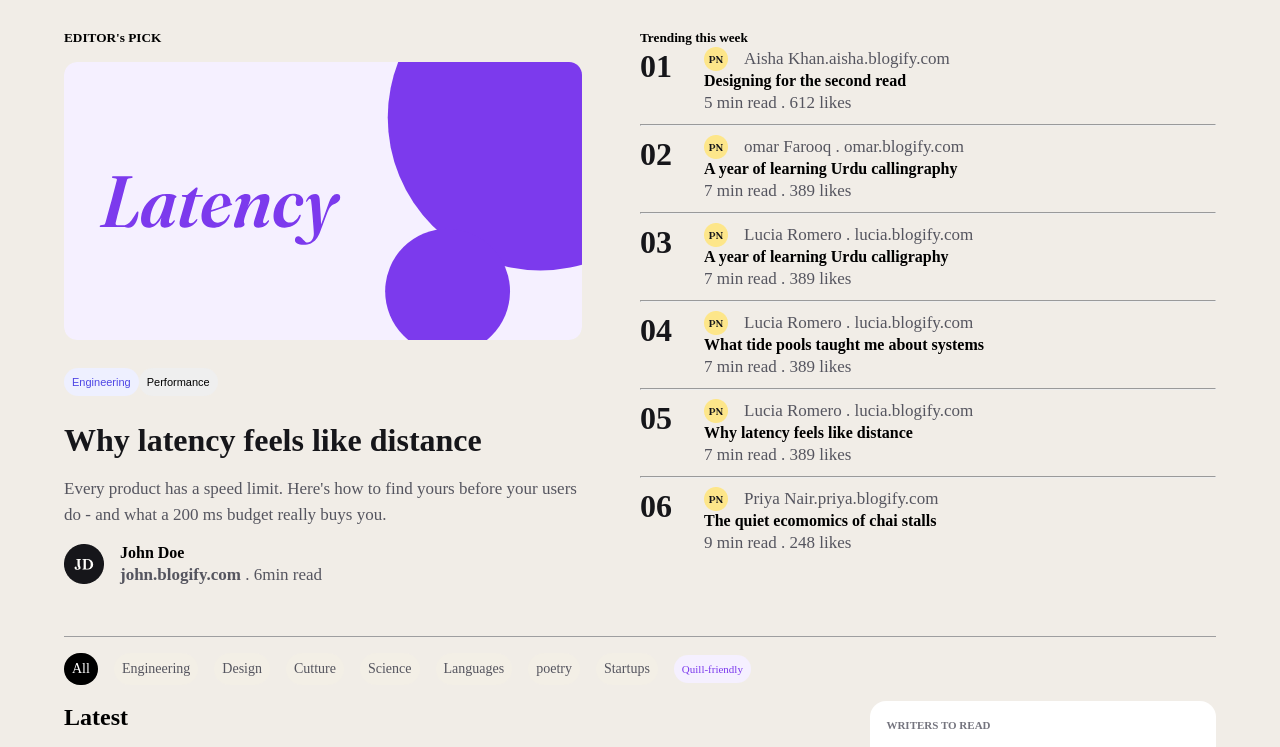
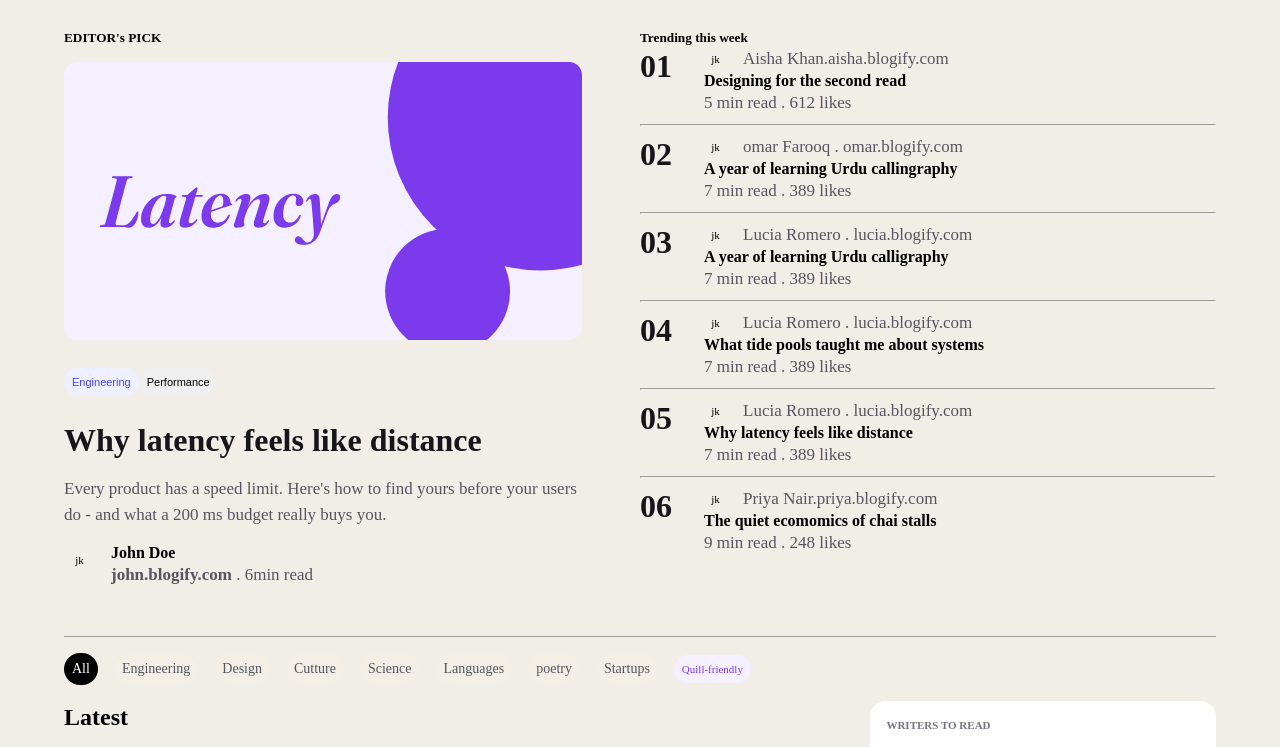
Before and after one commit to sahiba2503/currentProject, a React (Vite) app in the folder vite-project/: page / in a window 1280 px wide. Shown: the part 480-1227 px from the top of the page. Built offline with nearby package versions, Linux system fonts and the light colour scheme.

Commit message:
update logos

```diff
--- a/vite-project/src/component/Latency.jsx
+++ b/vite-project/src/component/Latency.jsx
@@ -1,99 +1,112 @@
-
 import cover from "../assets/cover.svg";
-import avatar from "../assets/Avatar.png";
-import avatar2 from "../assets/Avatar (2).png";
 function Latency() {
   return (
     <div className='letencyContainer'>
-          <div className="letencyContent">
+      <div className='letencyContent'>
         <h5>EDITOR's PICK</h5>
-          <div className="letencyimg">
+        <div className='letencyimg'>
           <img src={cover} alt='' />
         </div>
 
-
-            <div className="eng-per-btn">
-             <button className="eng">Engineering</button>
-               <button className="per">Performance</button>
+        <div className='eng-per-btn'>
+          <button className='eng'>Engineering</button>
+          <button className='per'>Performance</button>
         </div>
 
         <h3>Why latency feels like distance</h3>
-          <p id="every-pr">
-            Every product has a speed limit. Here's how to find yours before
-            your users do - and what a 200 ms budget really buys you.
+        <p id='every-pr'>
+          Every product has a speed limit. Here's how to find yours before your
+          users do - and what a 200 ms budget really buys you.
         </p>
 
-            <div className="jD-logo">
-              <img src={avatar} alt="" />
-              <div className="jd-detail">
+        <div className='jD-logo'>
+          <div className="list-ar-logo">jk</div>
+          <div className='jd-detail'>
             <strong>John Doe</strong>
-              <p> <strong>john.blogify.com</strong> . 6min read</p>
-              </div>
-
+            <p>
+              {" "}
+              <strong>john.blogify.com</strong> . 6min read
+            </p>
           </div>
         </div>
-          <div className="trendingContainer">
+      </div>
+      <div className='trendingContainer'>
         <h5>Trending this week </h5>
-            <div className="trending-list-container">
-              <div className="list-container">
+        <div className='trending-list-container'>
+          <div className='list-container'>
             <h3>01</h3>
-              <div className="list-detail">
-               <div className="list-heading"><img src={avatar2} alt="" /> <p>Aisha Khan.aisha.blogify.com</p></div>
+            <div className='list-detail'>
+              <div className='list-heading'>
+               <div className="list-logo">jk</div> <p>Aisha Khan.aisha.blogify.com</p>
+              </div>
               <h4>Designing for the second read</h4>
-              <p className="date-time-publish-com" >5 min read . 612 likes</p>
-
+              <p className='date-time-publish-com'>5 min read . 612 likes</p>
             </div>
           </div>
           <hr />
-              <div className="list-container">
+          <div className='list-container'>
             <h3>02</h3>
-              <div className="list-detail">
-               <div className="list-heading"><img src={avatar2} alt="" /> <p>omar Farooq . omar.blogify.com</p></div>
+            <div className='list-detail'>
+              <div className='list-heading'>
+                <div className="list-logo">jk</div>
+                 <p>omar Farooq . omar.blogify.com</p>
+              </div>
               <h4>A year of learning Urdu callingraphy</h4>
-              <p className="date-time-publish-com">7 min read . 389 likes</p>
+              <p className='date-time-publish-com'>7 min read . 389 likes</p>
             </div>
           </div>
           <hr />
-              <div className="list-container">
+          <div className='list-container'>
             <h3>03</h3>
-              <div className="list-detail">
-               <div className="list-heading"><img src={avatar2} alt="" /> <p>Lucia Romero . lucia.blogify.com</p></div>
+            <div className='list-detail'>
+              <div className='list-heading'>
+                <div className="list-logo">jk</div>
+                <p>Lucia Romero . lucia.blogify.com</p>
+              </div>
               <h4>A year of learning Urdu calligraphy</h4>
-              <p className="date-time-publish-com">7 min read . 389 likes</p>
+              <p className='date-time-publish-com'>7 min read . 389 likes</p>
             </div>
           </div>
           <hr />
-               <div className="list-container">
+          <div className='list-container'>
             <h3>04</h3>
-              <div className="list-detail">
-               <div className="list-heading"><img src={avatar2} alt="" /> <p>Lucia Romero . lucia.blogify.com</p></div>
+            <div className='list-detail'>
+              <div className='list-heading'>
+               <div className="list-logo">jk</div>
+                <p>Lucia Romero . lucia.blogify.com</p>
+              </div>
               <h4>What tide pools taught me about systems</h4>
-              <p className="date-time-publish-com">7 min read . 389 likes</p>
+              <p className='date-time-publish-com'>7 min read . 389 likes</p>
             </div>
           </div>
           <hr />
-                <div className="list-container">
+          <div className='list-container'>
             <h3>05</h3>
-              <div className="list-detail">
-               <div className="list-heading"><img src={avatar2} alt="" /> <p>Lucia Romero . lucia.blogify.com</p></div>
+            <div className='list-detail'>
+              <div className='list-heading'>
+               <div className="list-logo">jk</div>
+                <p>Lucia Romero . lucia.blogify.com</p>
+              </div>
               <h4>Why latency feels like distance</h4>
-              <p className="date-time-publish-com">7 min read . 389 likes</p>
+              <p className='date-time-publish-com'>7 min read . 389 likes</p>
             </div>
           </div>
           <hr />
-              <div className="list-container">
+          <div className='list-container'>
             <h3>06</h3>
-              <div className="list-detail">
-               <div className="list-heading"><img src={avatar2} alt="" /> <p>Priya Nair.priya.blogify.com</p></div>
+            <div className='list-detail'>
+              <div className='list-heading'>
+                <div className="list-logo">jk</div>
+                 <p>Priya Nair.priya.blogify.com</p>
+              </div>
               <h4>The quiet ecomomics of chai stalls</h4>
-              <p className="date-time-publish-com">9 min read . 248 likes</p>
+              <p className='date-time-publish-com'>9 min read . 248 likes</p>
             </div>
           </div>
         </div>
       </div>
     </div>
-
-  )
+  );
 }
 
-export default Latency
+export default Latency;
--- a/vite-project/src/component/Latest.jsx
+++ b/vite-project/src/component/Latest.jsx
@@ -16,7 +16,7 @@ function Latest() {
           <div className="latestContainer">
             <div className="designdetail">
           <div className="latestUserDetail">
-            <img src={Avatar} /> <strong>Aisha Khan </strong><p>in aisha.blogify.com</p>
+             <div className="list-logo" style={{ background:"#C4B0FF"}}>jk</div><strong>Aisha Khan </strong><p>in aisha.blogify.com</p>
             </div>
             <div className="latestheadingcontent"><h3>Designing for the second read</h3>
             <p>Most people skin first and read later. Good layout reward both -- here are five patterns that do.</p>
@@ -30,7 +30,7 @@ function Latest() {
               <div className="latestContainer">
             <div className="designdetail">
           <div className="latestUserDetail">
-            <img src={Avatar} /> <strong>Aisha Khan </strong><p>in aisha.blogify.com</p>
+            <div className="list-logo" style={{ background:"#C4B0FF"}}>jk</div>  <strong>Aisha Khan </strong><p>in aisha.blogify.com</p>
             </div>
             <div className="latestheadingcontent"><h3>The quiet economics of chai stalls</h3>
             <p>A cup costs ten rupees. The business model behind it is more resilient than most startups i've worked at.</p>
@@ -44,7 +44,7 @@ function Latest() {
               <div className="latestContainer">
             <div className="designdetail">
           <div className="latestUserDetail">
-            <img src={Avatar} /> <strong>Aisha Khan </strong><p>in aisha.blogify.com</p>
+            <div className="list-logo" style={{ background:"#C4B0FF"}}>jk</div>  <strong>Aisha Khan </strong><p>in aisha.blogify.com</p>
             </div>
             <div className="latestheadingcontent"><h3>What tide pools taught me about systems</h3>
             <p>Small,self-contained worlds that survive twice-daily chaos, Your microservices could learn a thing or two.</p>
@@ -58,7 +58,7 @@ function Latest() {
               <div className="latestContainer">
             <div className="designdetail">
           <div className="latestUserDetail">
-            <img src={Avatar} /> <strong>Aisha Khan </strong><p>in aisha.blogify.com</p>
+            <div className="list-logo" style={{ background:"#C4B0FF"}}>jk</div>  <strong>Aisha Khan </strong><p>in aisha.blogify.com</p>
             </div>
             <div className="latestheadingcontent"><h3>A year of learning Urdu calligraphy</h3>
             <p>Nastaliq taught me patience, then humility, then how to see negative space in everything i design.</p>
--- a/vite-project/src/component/auth.css
+++ b/vite-project/src/component/auth.css
@@ -849,6 +849,20 @@ gap:0.5rem;
 .threeline{
     display: none;
 }
+.list-logo,.list-ar-logo{
+    width: 23px;
+    height: 23px;
+    border-radius: 15px;
+    display: flex;
+    justify-content: center;
+    align-items: center;
+    font-size: 11px;
+    color:black;
+}
+.list-ar-logo{
+    width: 31px;
+    height: 31px;
+}
 
 @media screen and (max-width: 768px) {
 
@@ -1093,6 +1107,7 @@ gap:0.5rem;
        .latestUserDetail img{
         width: 17px;
         height: 17px;
+
        }
        .latestUserDetail strong{
         font-size: 13px;
```
Also changed, not shown: vite-project/src/assets/Avatar (3).png (added). Lines whose indentation alone changed are shown as unchanged.
